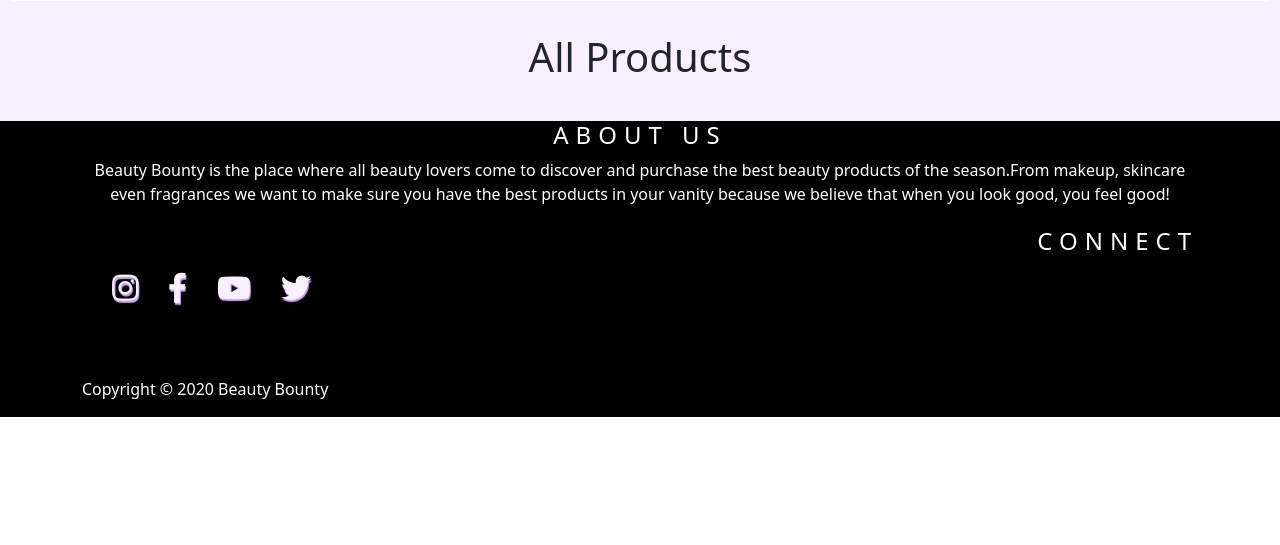
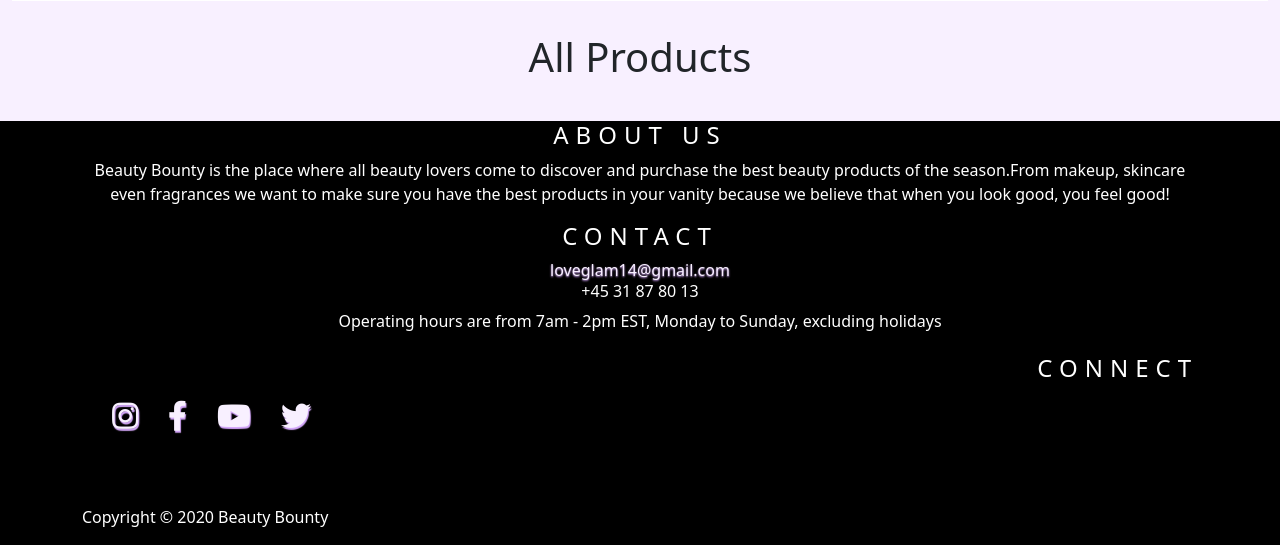
Before and after one commit to Vasileia-Apostolou/Beauty_Bounty, a Django app: page / in a window 1280 px wide. Shown: the part 670-1215 px from the top of the page. Before the commit the page ends 1087 px from the top, so only its background shows below. Run offline with Django 3.2, Linux system fonts and the light colour scheme; data that the repository does not hold is empty; some libraries are stand-ins or nearby versions.

Commit message:
Add contact section in footer

```diff
--- a/store/static/css/style.css
+++ b/store/static/css/style.css
@@ -125,6 +125,23 @@
     padding-top: 5px;
 }
 
+.contact-footer-text {
+    text-align: center;
+    text-transform: uppercase;
+    letter-spacing: 7px;
+}
+
+.contact-by-email {
+    text-decoration: none;
+    color: #f8f0ff;
+    text-shadow: 0px 1px 2px #d6a9fc;
+}
+
+.contact-by-email:hover{
+    color: #d6a9fc;
+}
+
+
 .socials {
     display: flex;
 }
--- a/store/templates/store/footer.html
+++ b/store/templates/store/footer.html
@@ -5,6 +5,12 @@
                 <div>
                     <h4 class="about-footer-text">About Us</h4>
                     <p>Beauty Bounty is the place where all beauty lovers come to discover and purchase the best beauty products of the season.From makeup, skincare even fragrances we want to make sure you have the best products in your vanity because we believe that when you look good, you feel good!</p>
+                </div>
+                <div>
+                    <h4 class="contact-footer-text">Contact</h4>
+                    <a class="contact-by-email"href="mailto:loveglam14@gmail.com">loveglam14@gmail.com</a>
+                    <h6>+45 31 87 80 13</h6>
+                    <p>Operating hours are from 7am - 2pm EST, Monday to Sunday, excluding holidays </p>
                 </div>
                 <div class="">
                       <h4 class="connect-footer-text">Connect</h4>
```
